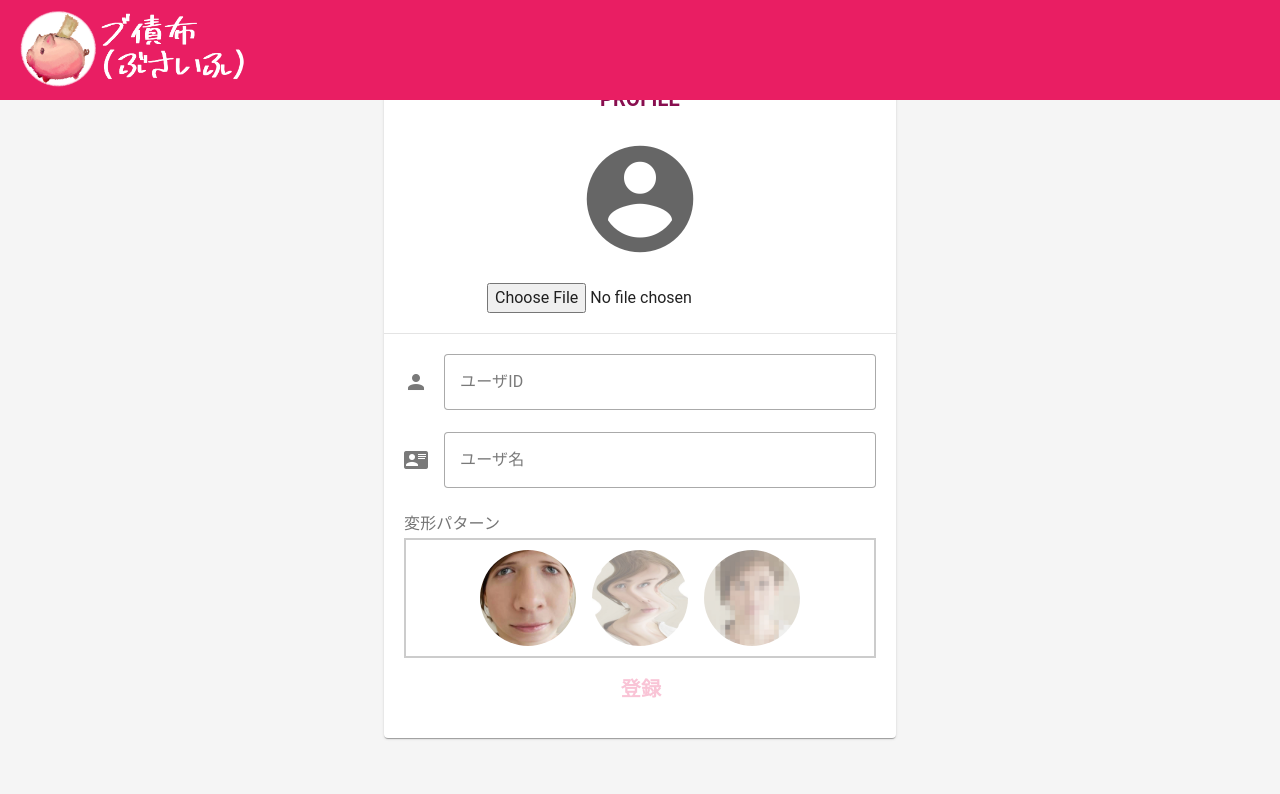
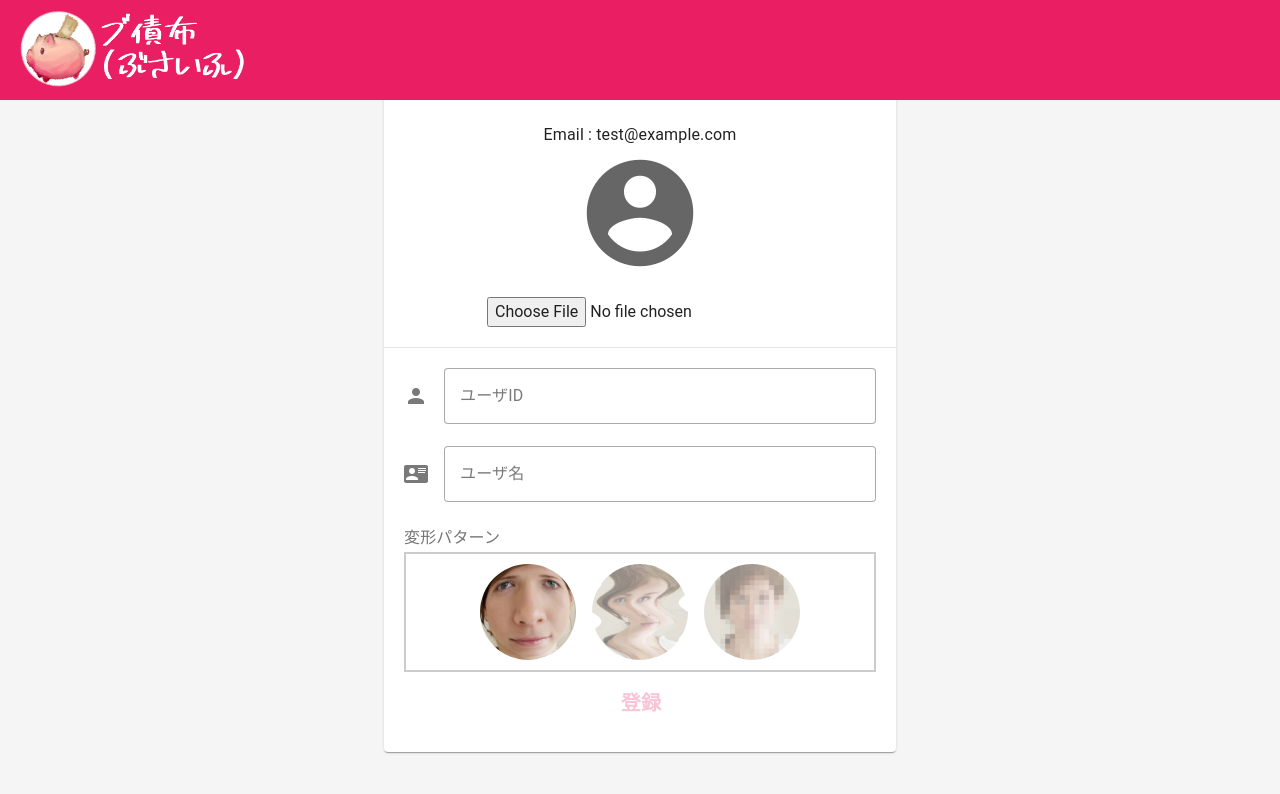
Before and after one commit to Doragon-RH/supporta-zhackason2-6, a Vue app in the folder client/: page /profile/register in a window 1280 px wide. Shown: the top 794 px of the page. Built offline with nearby package versions, Linux system fonts and the light colour scheme.

Commit message:
fix display-email

```diff
--- a/client/src/components/ProfileCard.vue
+++ b/client/src/components/ProfileCard.vue
@@ -4,6 +4,8 @@ import { useRouter } from "vue-router";
 import axios from "axios";
 
 const router = useRouter();
+
+const email = "test@example.com";
 
 const uploadImg = ref();
 const handleImageUpload = (event: any) => {
@@ -55,6 +57,7 @@ const registerAccount = async () => {
     <v-card-title class="text-pink-darken-4 font-weight-bold pa-5">
       PROFILE
     </v-card-title>
+    <p class="text-subtitle-1">Email : {{ email }}</p>
     <div style="text-align: center">
       <v-avatar size="128">
         <v-img v-if="uploadImg" :src="uploadImg" />
```
